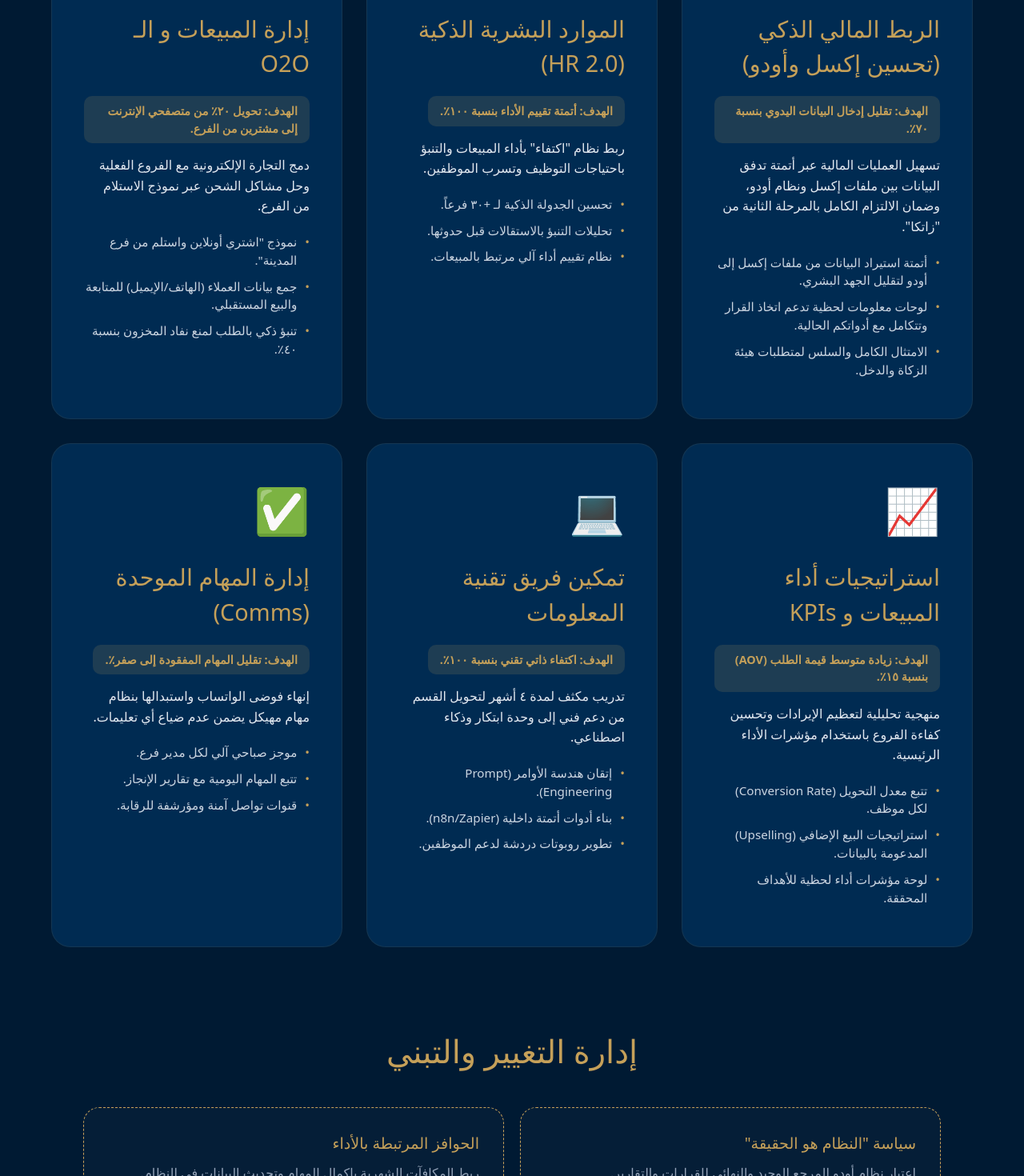
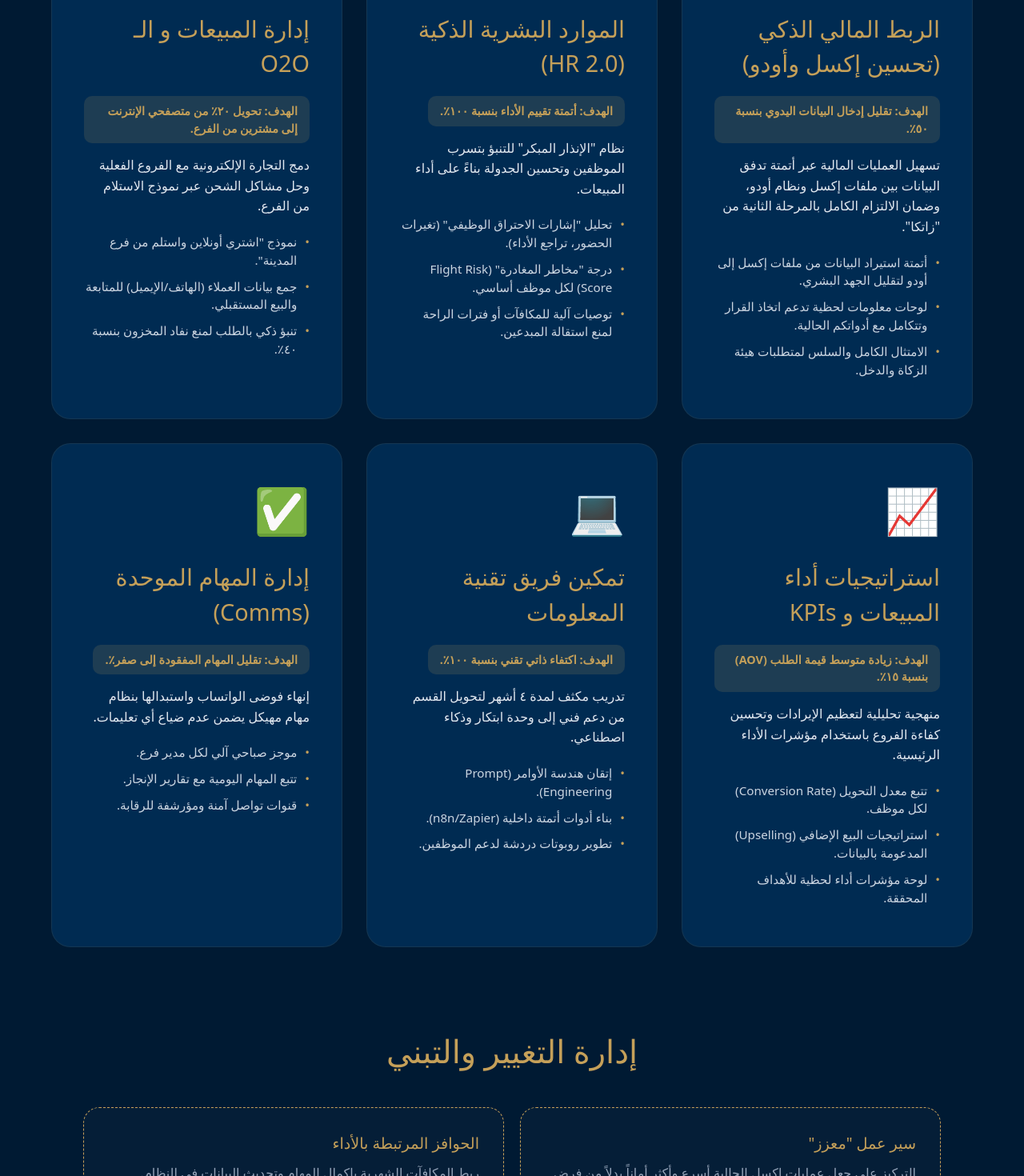
Before and after one commit to RematNOC/madinah-executive-dashboard, a Next.js app: page / in a window 1280 px wide. Shown: the part 920-2390 px from the top of the page at 80% size. Built offline with nearby package versions, Linux system fonts and the light colour scheme.

Commit message:
Strategic Calibration: 50% data entry target and predictive retention deep-dive

```diff
--- a/src/app/page.tsx
+++ b/src/app/page.tsx
@@ -16,7 +16,7 @@ const content = {
         id: 1,
         title: 'الربط المالي الذكي (تحسين إكسل وأودو)',
         desc: 'تسهيل العمليات المالية عبر أتمتة تدفق البيانات بين ملفات إكسل ونظام أودو، وضمان الالتزام الكامل بالمرحلة الثانية من "زاتكا".',
-        target: 'الهدف: تقليل إدخال البيانات اليدوي بنسبة ٧٠٪.',
+        target: 'الهدف: تقليل إدخال البيانات اليدوي بنسبة ٥٠٪.',
         details: [
           'أتمتة استيراد البيانات من ملفات إكسل إلى أودو لتقليل الجهد البشري.',
           'لوحات معلومات لحظية تدعم اتخاذ القرار وتتكامل مع أدواتكم الحالية.',
@@ -27,12 +27,12 @@ const content = {
       {
         id: 2,
         title: 'الموارد البشرية الذكية (HR 2.0)',
-        desc: 'ربط نظام "اكتفاء" بأداء المبيعات والتنبؤ باحتياجات التوظيف وتسرب الموظفين.',
+        desc: 'نظام "الإنذار المبكر" للتنبؤ بتسرب الموظفين وتحسين الجدولة بناءً على أداء المبيعات.',
         target: 'الهدف: أتمتة تقييم الأداء بنسبة ١٠٠٪.',
         details: [
-          'تحسين الجدولة الذكية لـ +٣٠ فرعاً.',
-          'تحليلات التنبؤ بالاستقالات قبل حدوثها.',
-          'نظام تقييم أداء آلي مرتبط بالمبيعات.'
+          'تحليل "إشارات الاحتراق الوظيفي" (تغيرات الحضور، تراجع الأداء).',
+          'درجة "مخاطر المغادرة" (Flight Risk Score) لكل موظف أساسي.',
+          'توصيات آلية للمكافآت أو فترات الراحة لمنع استقالة المبدعين.'
         ],
         icon: '👥'
       },
@@ -87,7 +87,7 @@ const content = {
     ],
     governanceTitle: 'إدارة التغيير والتبني',
     governanceItems: [
-      { title: 'سياسة "النظام هو الحقيقة"', desc: 'اعتبار نظام أودو المرجع الوحيد والنهائي للقرارات والتقارير.' },
+      { title: 'سير عمل "معزز"', desc: 'التركيز على جعل عمليات إكسل الحالية أسرع وأكثر أماناً بدلاً من فرض الاستبدال الكلي.' },
       { title: 'الحوافز المرتبطة بالأداء', desc: 'ربط المكافآت الشهرية بإكمال المهام وتحديث البيانات في النظام.' }
     ],
     expansionTitle: 'جاهزية التوسع المستقبلي',
@@ -114,7 +114,7 @@ const content = {
         id: 1,
         title: 'Smart Financial Link (Excel & Odoo)',
         desc: 'Streamlining financial operations by automating data flow between Excel and Odoo, ensuring full ZATCA Phase 2 compliance.',
-        target: 'Target: 70% reduction in manual data entry.',
+        target: 'Target: 50% reduction in manual data entry.',
         details: [
           'Automate data import from Excel to Odoo to reduce manual labor.',
           'Real-time dashboards that augment your current tools for better decision making.',
@@ -125,12 +125,12 @@ const content = {
       {
         id: 2,
         title: 'Smart HR Management',
-        desc: 'Linking Ektefa HRMS to sales performance and predicting staff attrition.',
+        desc: 'Early-warning system to predict staff attrition and optimize scheduling based on sales performance.',
         target: 'Target: 100% automated performance scoring.',
         details: [
-          'Optimized scheduling for 30+ locations.',
-          'Predictive analytics for staff retention.',
-          'Performance scoring tied to real revenue.'
+          'Analysis of "Burnout Signals" (attendance drift, performance plateau).',
+          'Predictive "Flight Risk Score" for every key employee.',
+          'Automated retention nudges (bonuses/breaks) for star performers.'
         ],
         icon: '👥'
       },
```
